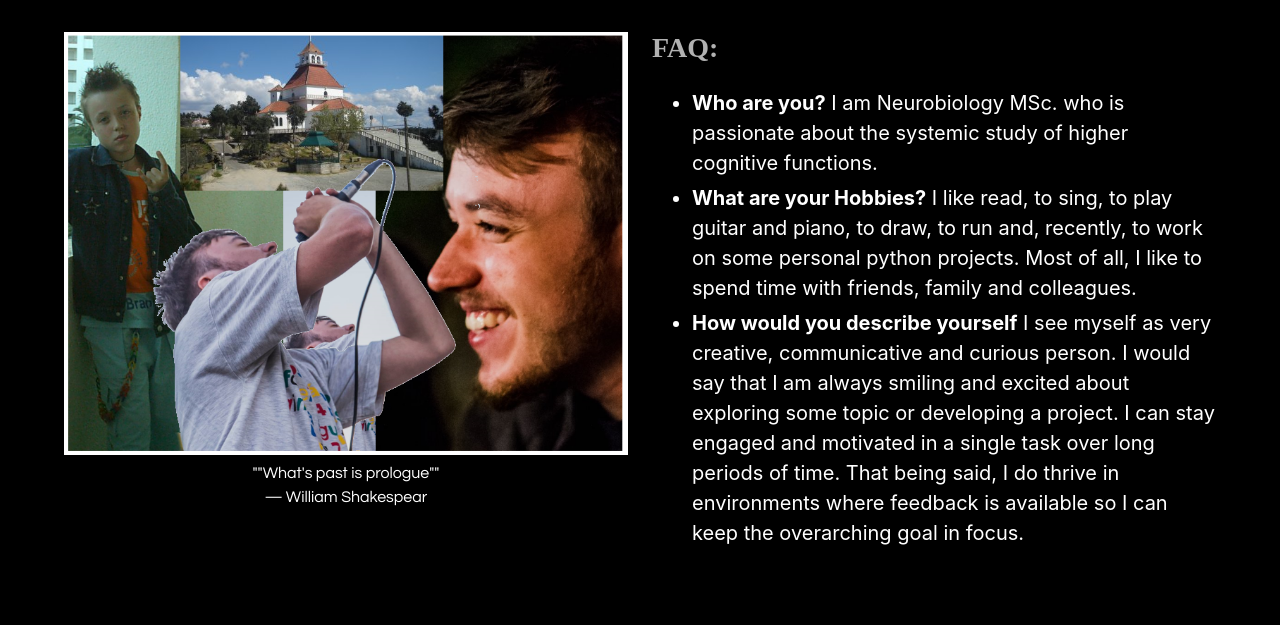
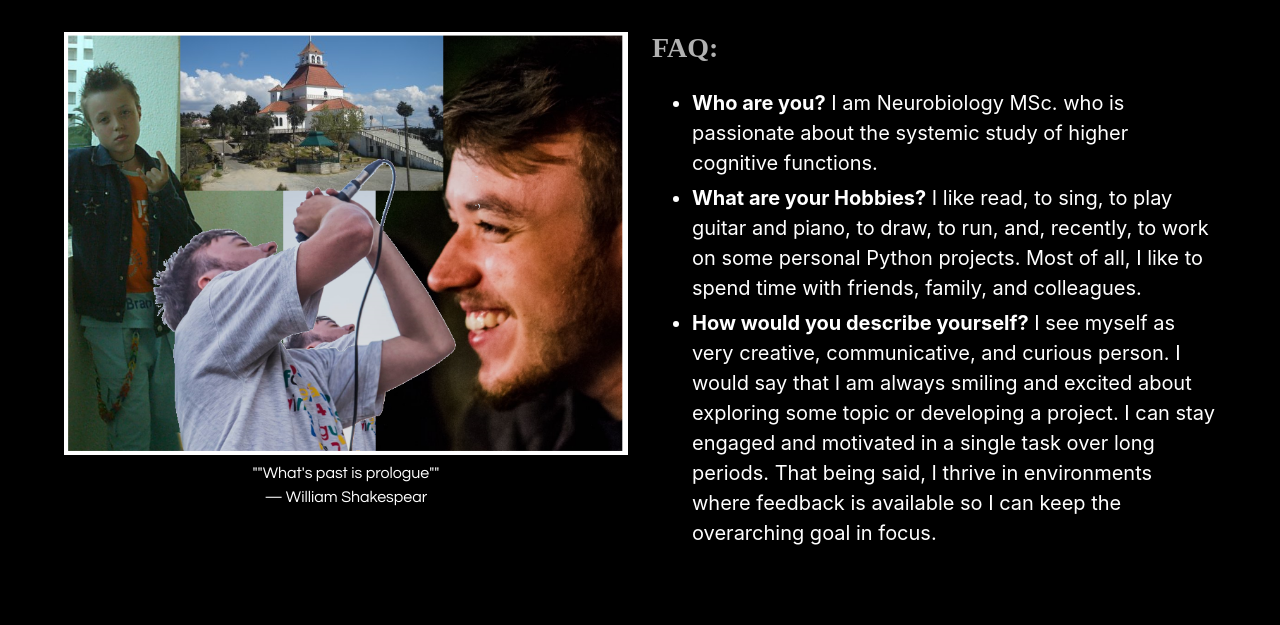
Before and after one commit to Estrondio/estrondio.github.io, a plain HTML site: page about.html in a window 1280 px wide. Shown: the part 201-826 px from the top of the page. Drawn offline with Linux system fonts and the light colour scheme; some icons are missing.

Commit message:
Update about.html
Corrected grammar mistakes and added a "?"

```diff
--- a/about.html
+++ b/about.html
@@ -164,12 +164,12 @@
                    about the systemic study of higher cognitive functions.
                    </li>
                 <li><b>What are your Hobbies?</b> I like read, to sing, to play guitar and piano,
-                   to draw, to run and, recently, to work on some personal python projects.
-                Most of all, I like to spend time with friends, family and colleagues.</li>
-                <li><b>How would you describe yourself</b> I see myself as
-                  very creative, communicative and curious person. I would say that I am always smiling and
+                   to draw, to run, and, recently, to work on some personal Python projects.
+                Most of all, I like to spend time with friends, family, and colleagues.</li>
+                <li><b>How would you describe yourself?</b> I see myself as
+                  very creative, communicative, and curious person. I would say that I am always smiling and
                   excited about exploring some topic or developing a project. I can stay engaged and motivated in
-                   a single task over long periods of time. That being said, I do thrive in environments where
+                   a single task over long periods. That being said, I thrive in environments where
                    feedback is available so I can keep the overarching goal in focus.
                 </li>
               </ul>
```
